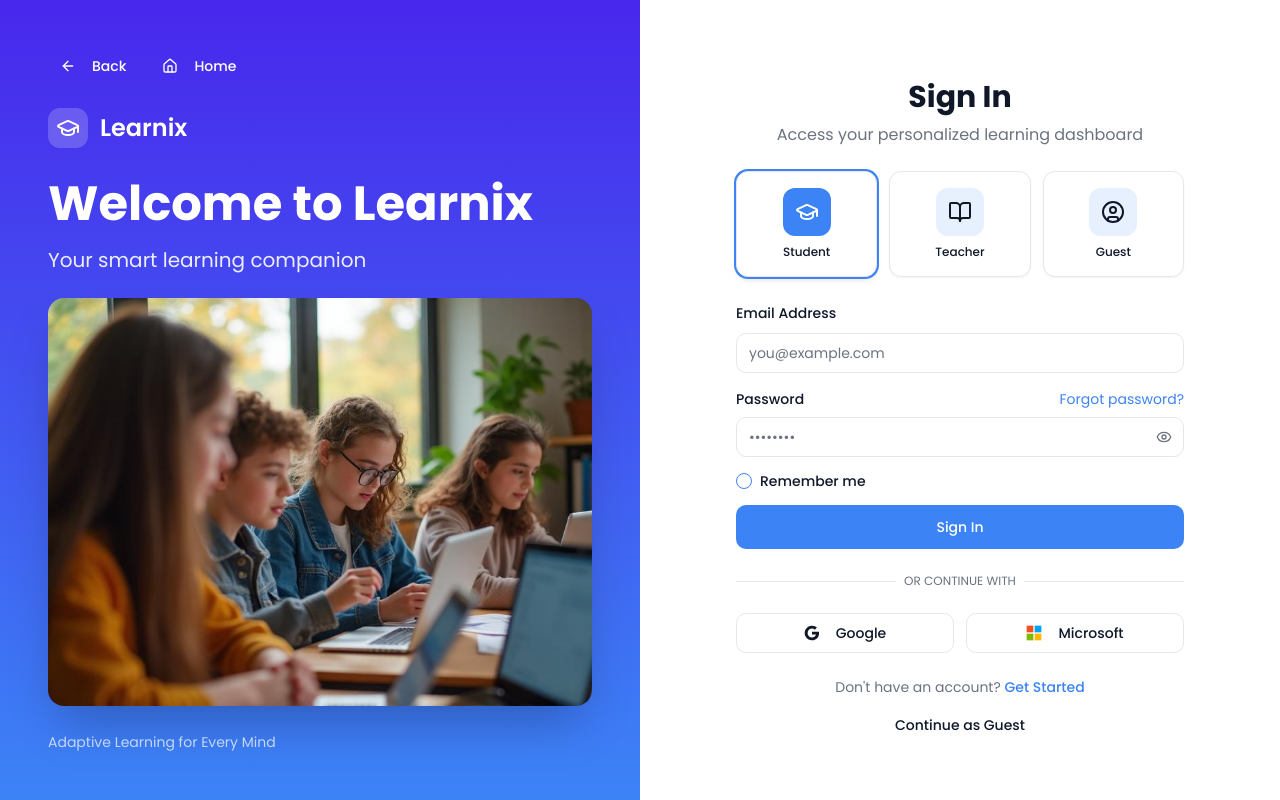
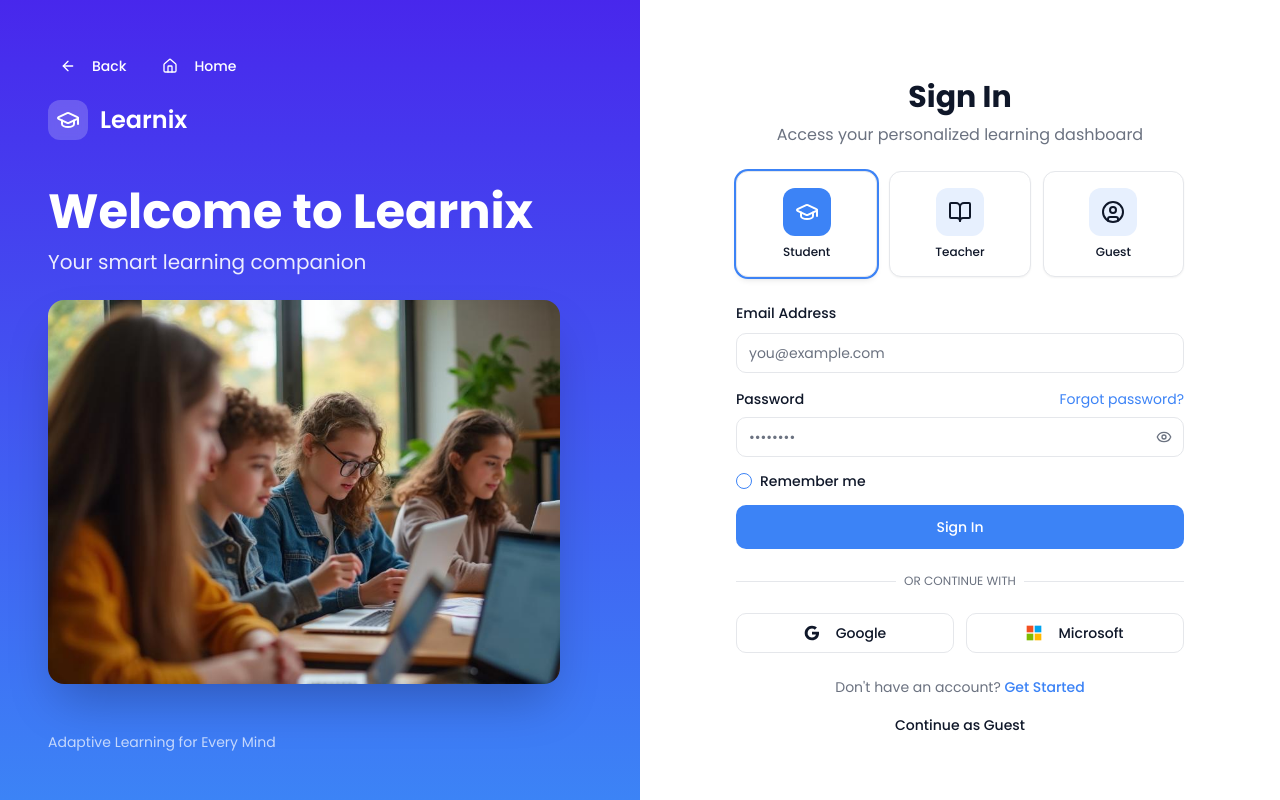
Before and after one commit to Satyapt001/Learnix, a React (Vite) app: page /login in a window 1280 px wide. Built offline with nearby package versions, Linux system fonts and the light colour scheme; the HTML template or start-up script is replaced by a standard one.

Commit message:
Fix: Adjust alignment on signup page

```diff
--- a/src/components/AuthLayout.tsx
+++ b/src/components/AuthLayout.tsx
@@ -13,8 +13,8 @@ const AuthLayout = ({ children, title = "Welcome to Learnix", subtitle = "Your s
   return (
     <div className="min-h-screen flex">
       {/* Left Panel - Hero Section */}
-      <div className="hidden lg:flex lg:w-1/2 gradient-hero p-12 flex-col justify-between text-white">
-        <div className="space-y-6">
+      <div className="hidden lg:flex lg:w-1/2 gradient-hero p-8 xl:p-12 flex-col justify-between text-white">
+        <div className="space-y-4">
           <PageNavigation variant="light" />
           <div className="flex items-center gap-3">
             <div className="w-10 h-10 bg-white/20 rounded-xl flex items-center justify-center backdrop-blur-sm">
@@ -24,13 +24,13 @@ const AuthLayout = ({ children, title = "Welcome to Learnix", subtitle = "Your s
           </div>
         </div>
 
-        <div className="space-y-6">
+        <div className="space-y-6 flex-1 flex flex-col justify-center py-8">
           <div className="space-y-3">
-            <h1 className="text-5xl font-bold leading-tight">{title}</h1>
-            <p className="text-xl text-white/90">{subtitle}</p>
+            <h1 className="text-4xl xl:text-5xl font-bold leading-tight">{title}</h1>
+            <p className="text-lg xl:text-xl text-white/90">{subtitle}</p>
           </div>
 
-          <div className="rounded-2xl overflow-hidden shadow-2xl">
+          <div className="rounded-2xl overflow-hidden shadow-2xl max-w-lg">
             <img
               src={heroImage}
               alt="Students learning together"
@@ -45,9 +45,9 @@ const AuthLayout = ({ children, title = "Welcome to Learnix", subtitle = "Your s
       </div>
 
       {/* Right Panel - Auth Form */}
-      <div className="flex-1 flex items-center justify-center p-6 lg:p-12 bg-background">
+      <div className="flex-1 flex items-center justify-center p-6 lg:p-8 xl:p-12 bg-background">
         <div className="w-full max-w-md space-y-6">
-          <div className="lg:hidden">
+          <div className="lg:hidden mb-4">
             <PageNavigation />
           </div>
           {children}
```
